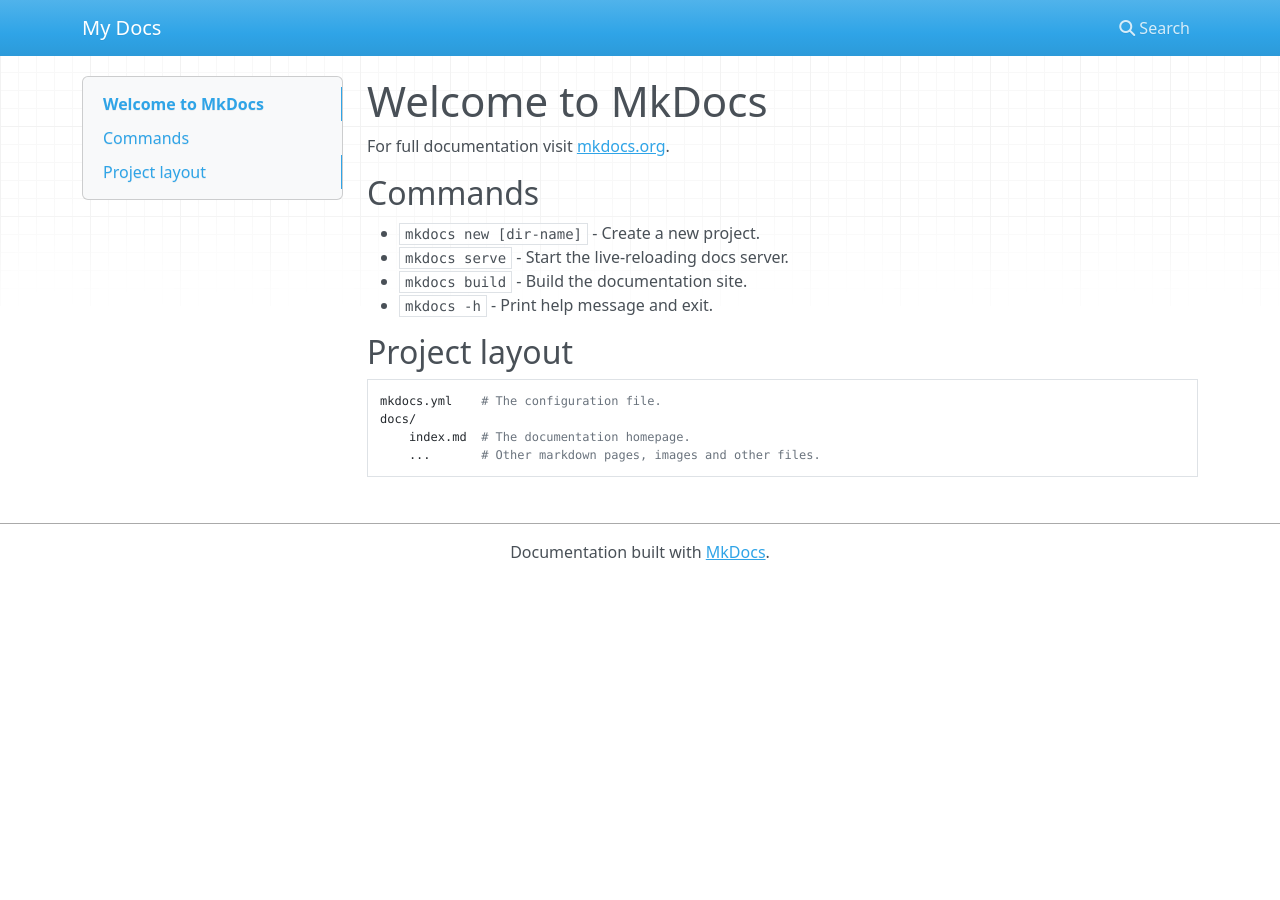
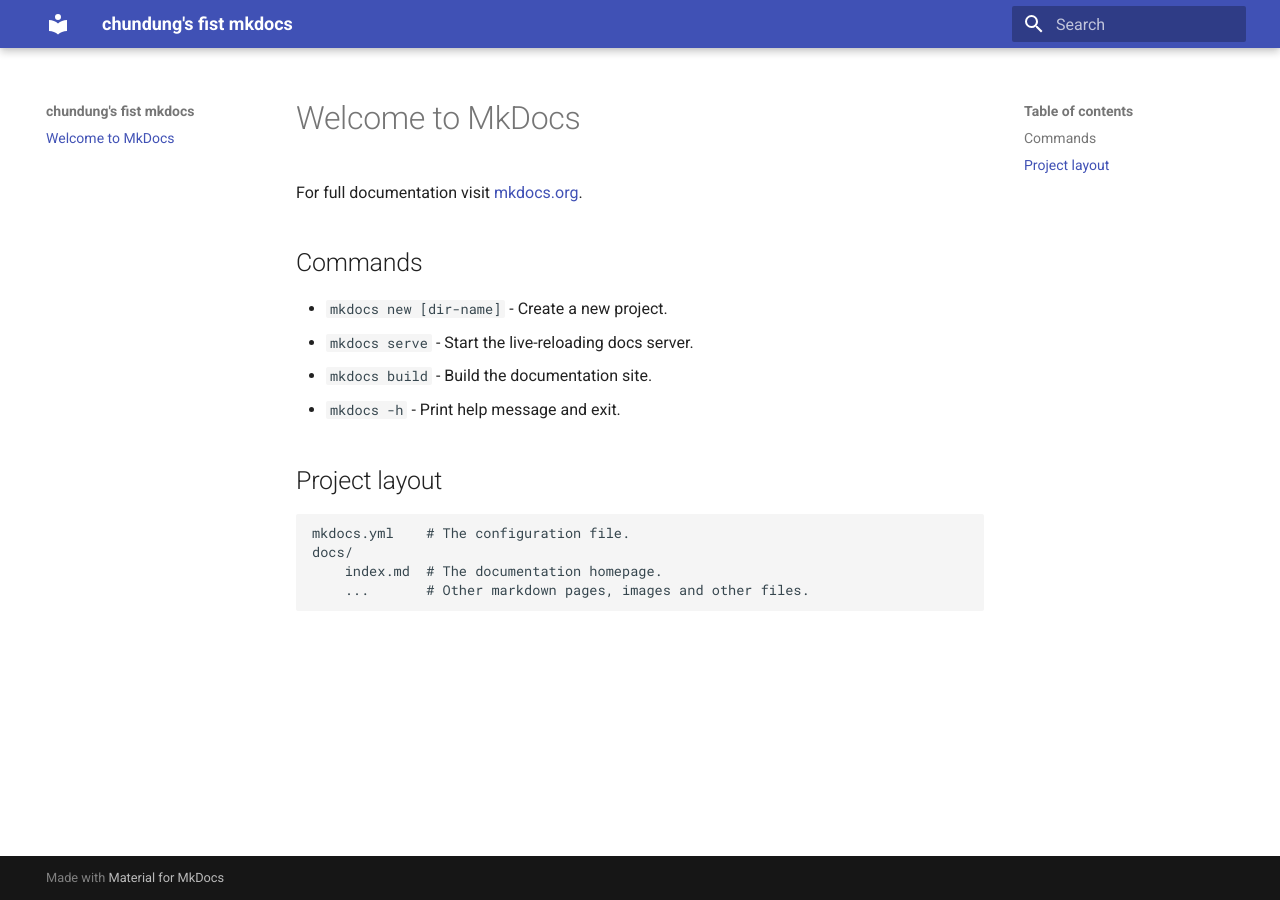
Before and after one commit to chundung/mkdocs-template, an MkDocs documentation site: the page built from docs/index.md, in a window 1280 px wide. Built offline with MkDocs 1.6.1 and Material for MkDocs 9.7.7, drawn with Linux system fonts in a browser that asks for light colours; nearby versions of some CDN libraries.

Commit message:
ADD mkdocs-material

```diff
--- a/mkdocs.yml
+++ b/mkdocs.yml
@@ -1 +1,3 @@
-site_name: My Docs
+site_name: chundung's fist mkdocs
+theme:
+  name: material
```
Also changed, not shown: 1 other file.
